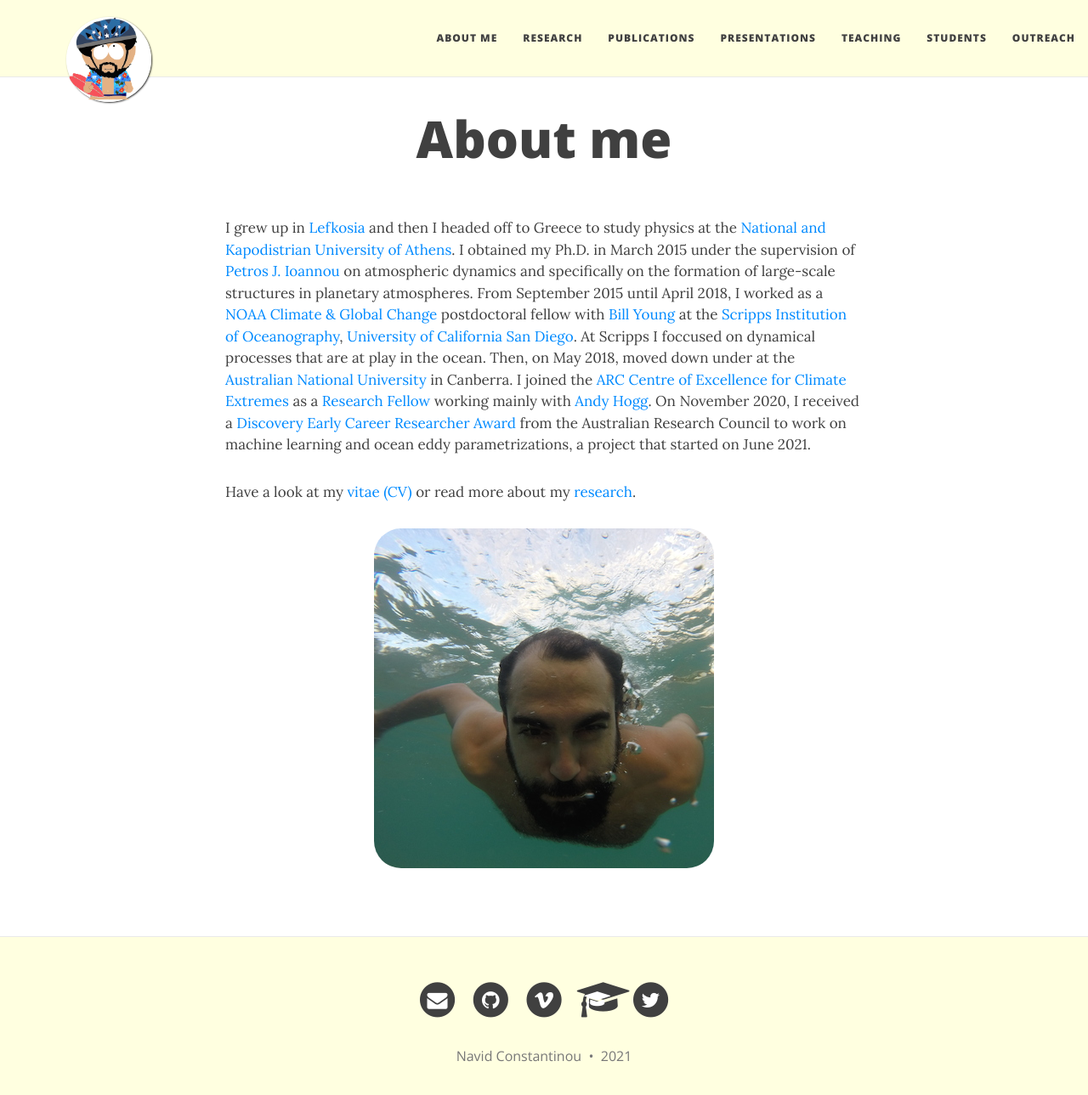
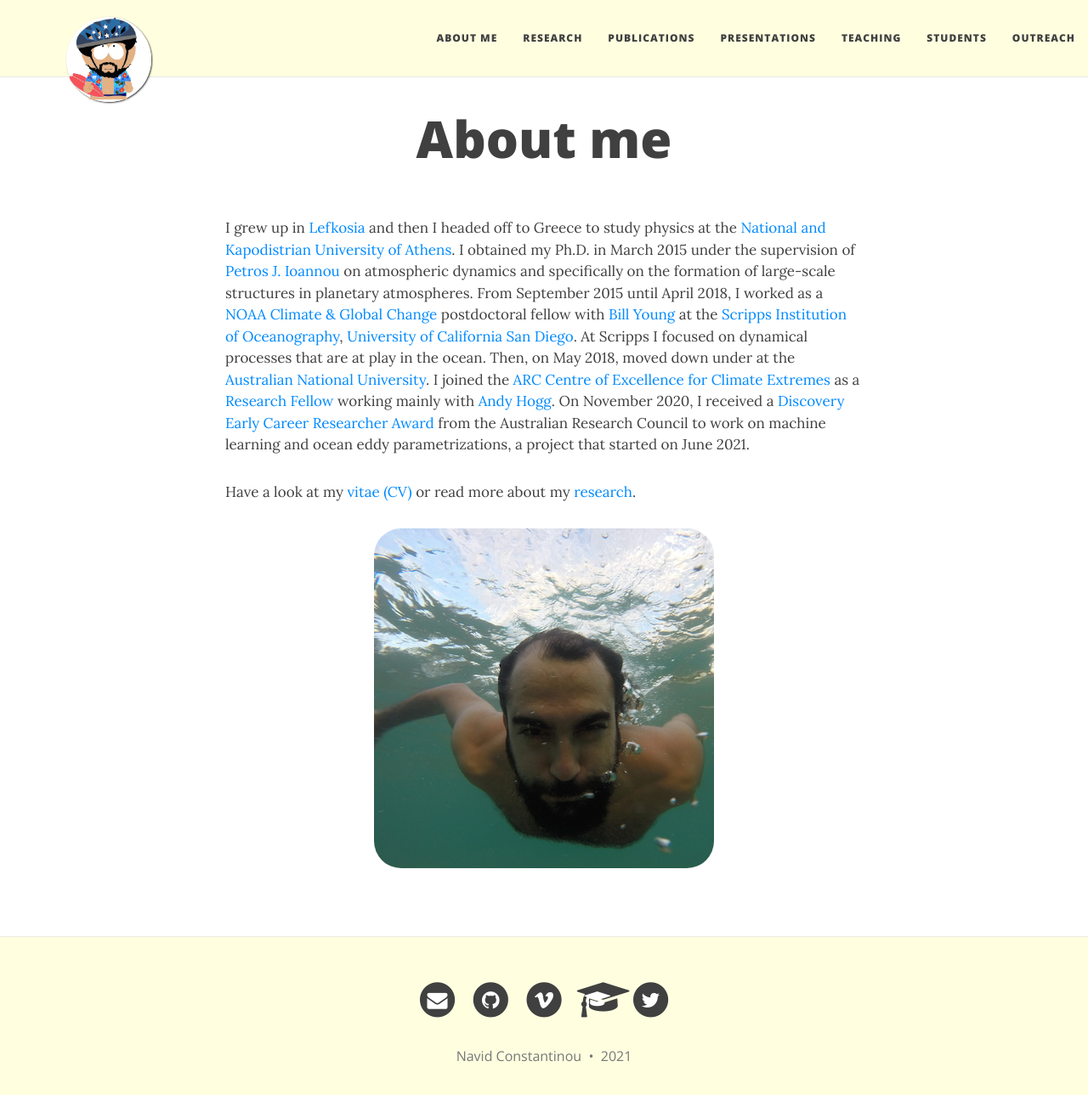
Before and after one commit to navidcy/navidcy.github.io, a Jekyll site: the page built from aboutme.md, in a window 1280 px wide and 1305 px high. Shown: the top 1289 px of the window at 85% size. Built offline with Jekyll 4.4.1, drawn with Linux system fonts in a browser that asks for light colours; nearby versions of some CDN libraries.

Commit message:
fix typo

```diff
--- a/aboutme.md
+++ b/aboutme.md
@@ -5,7 +5,7 @@ title: About me
 ---
 
 
-I grew up in [Lefkosia][lefkosia-site] and then I headed off to Greece to study physics at the [National and Kapodistrian University of Athens][uoa-site]. I obtained my Ph.D. in March 2015 under the supervision of [Petros J. Ioannou][pji-site] on atmospheric dynamics and specifically on the formation of large-scale structures in planetary atmospheres. From September 2015 until April 2018, I worked as a [NOAA Climate & Global Change][noaa-site] postdoctoral fellow with [Bill Young][bill-site] at the [Scripps Institution of Oceanography][scripps-site], [University of California San Diego][ucsd-site]. At Scripps I foccused on dynamical processes that are at play in the ocean. Then, on May 2018, moved down under at the [Australian National University][anu-site] in Canberra. I joined the [ARC Centre of Excellence for Climate Extremes][arc-site] as a [Research Fellow][arc-profile] working mainly with [Andy Hogg][andy-site]. On November 2020, I received a [Discovery Early Career Researcher Award][decra2021] from the Australian Research Council to work on machine learning and ocean eddy parametrizations, a project that started on June 2021.
+I grew up in [Lefkosia][lefkosia-site] and then I headed off to Greece to study physics at the [National and Kapodistrian University of Athens][uoa-site]. I obtained my Ph.D. in March 2015 under the supervision of [Petros J. Ioannou][pji-site] on atmospheric dynamics and specifically on the formation of large-scale structures in planetary atmospheres. From September 2015 until April 2018, I worked as a [NOAA Climate & Global Change][noaa-site] postdoctoral fellow with [Bill Young][bill-site] at the [Scripps Institution of Oceanography][scripps-site], [University of California San Diego][ucsd-site]. At Scripps I focused on dynamical processes that are at play in the ocean. Then, on May 2018, moved down under at the [Australian National University][anu-site]. I joined the [ARC Centre of Excellence for Climate Extremes][arc-site] as a [Research Fellow][arc-profile] working mainly with [Andy Hogg][andy-site]. On November 2020, I received a [Discovery Early Career Researcher Award][decra2021] from the Australian Research Council to work on machine learning and ocean eddy parametrizations, a project that started on June 2021.
 
 Have a look at my [vitae (CV)](http://nbviewer.jupyter.org/github/navidcy/NavidVitae/blob/master/cv.pdf) or read more about my [research](../research/).
 
```
